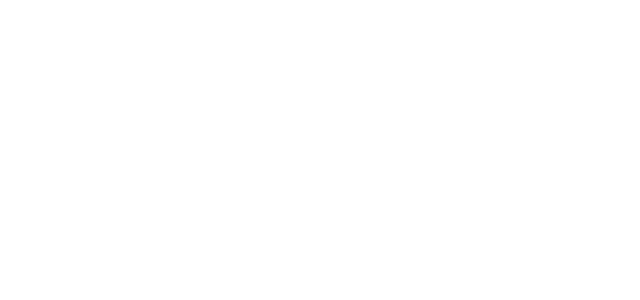
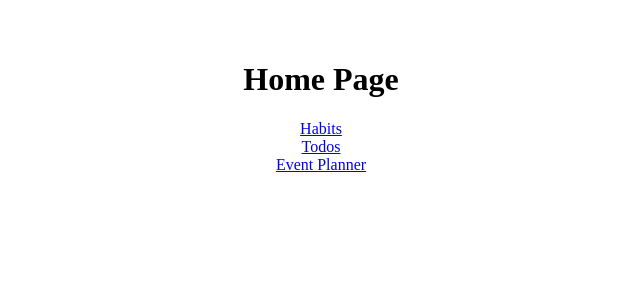
Before and after one commit to ddaviddahlgren/Projektarbete-Frontend-2, a React (Vite) app: page / in a window 1280 px wide. Before the commit this address had no page. Shown: the top 300 px of the page, without its empty margins (319-959 px from the left). Built offline with nearby package versions, Linux system fonts and the light colour scheme.

Commit message:
added routing to our pages

```diff
--- a/src/App.jsx
+++ b/src/App.jsx
@@ -1,6 +1,9 @@
+import './App.css'
 import { BrowserRouter as Router, Routes, Route } from 'react-router-dom'
-
-import './App.css'
+import Home from './pages/home/Home'
+import Habits from './pages/habits/Habits'
+import Todos from './pages/todos/Todos'
+import Events from './pages/events/Events'
 
 function App() {
 
@@ -8,9 +11,11 @@ function App() {
     <>
     <Router>
       <Routes>
-        {/* David gör Habits <Route></Route> */}
-        {/* Manau gör Todos <Route></Route> */}
-        {/* Oscar gör Event Planner <Route></Route> */}
+        <Route path='/' element={<Home/>} />
+        <Route path='/habits' element={<Habits/>} />   {/* David gör Habits <Route></Route> */}
+        <Route path='/todos' element={<Todos/>} />     {/* Manau gör Todos <Route></Route> */}
+        <Route path='/events' element={<Events/>} />   {/* Oscar gör Event Planner <Route></Route> */}
+        {/* <Route path='*' element={} /> */}
       </Routes>
     </Router>
     </>
--- /dev/null
+++ b/src/pages/events/Events.jsx
@@ -0,0 +1,8 @@
+const Events =()=>{
+    return(
+        <>
+        <p>Events Page</p>
+        </>
+    );
+}
+export default Events;
--- /dev/null
+++ b/src/pages/habits/Habits.jsx
@@ -0,0 +1,8 @@
+const Habits =()=>{
+    return(
+        <>
+        <p>Habits Page</p>
+        </>
+    );
+}
+export default Habits;
--- /dev/null
+++ b/src/pages/home/Home.jsx
@@ -0,0 +1,17 @@
+import { Link } from "react-router-dom";
+
+const Home =()=>{
+
+    return(
+        <>
+        <h1>Home Page</h1>
+        <nav>
+            <Link to="/habits">Habits</Link><br/>
+            <Link to="/todos">Todos</Link><br/>
+            <Link to="/events">Event Planner</Link>
+        </nav>
+        </>
+    );
+}
+
+export default Home;
--- /dev/null
+++ b/src/pages/todos/Todos.jsx
@@ -0,0 +1,8 @@
+const Todos =()=>{
+    return(
+        <>
+        <p>Todos Page</p>
+        </>
+    );
+}
+export default Todos;
```
Also changed, not shown: src/pages/events/Events.css (added), src/pages/habits/Habits.css (added), src/pages/home/Home.css (added), src/pages/todos/Todos.css (added).
